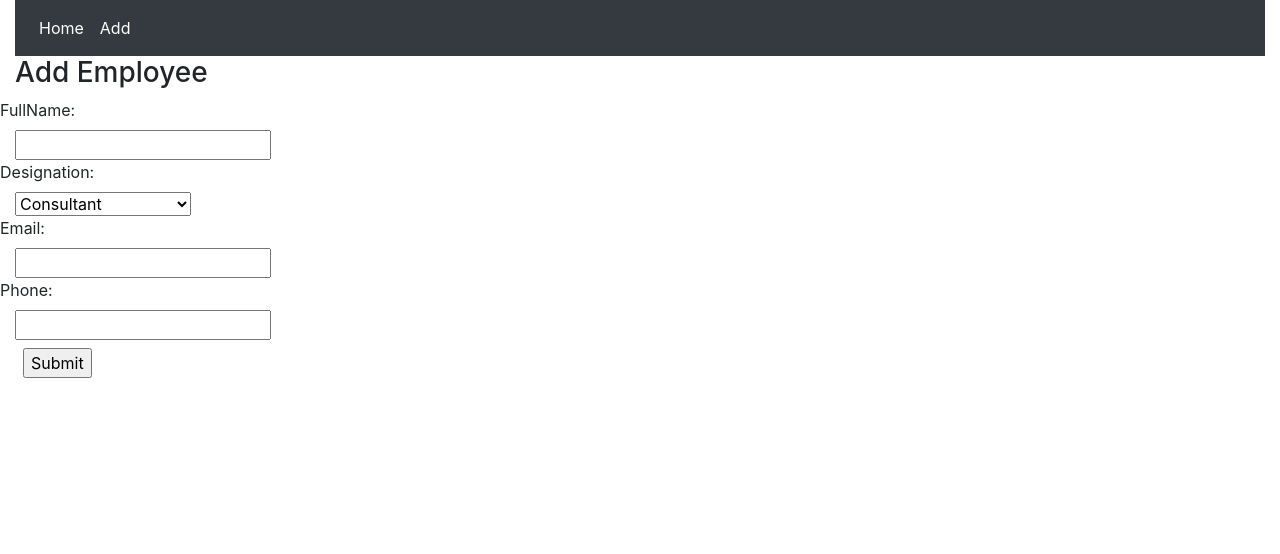
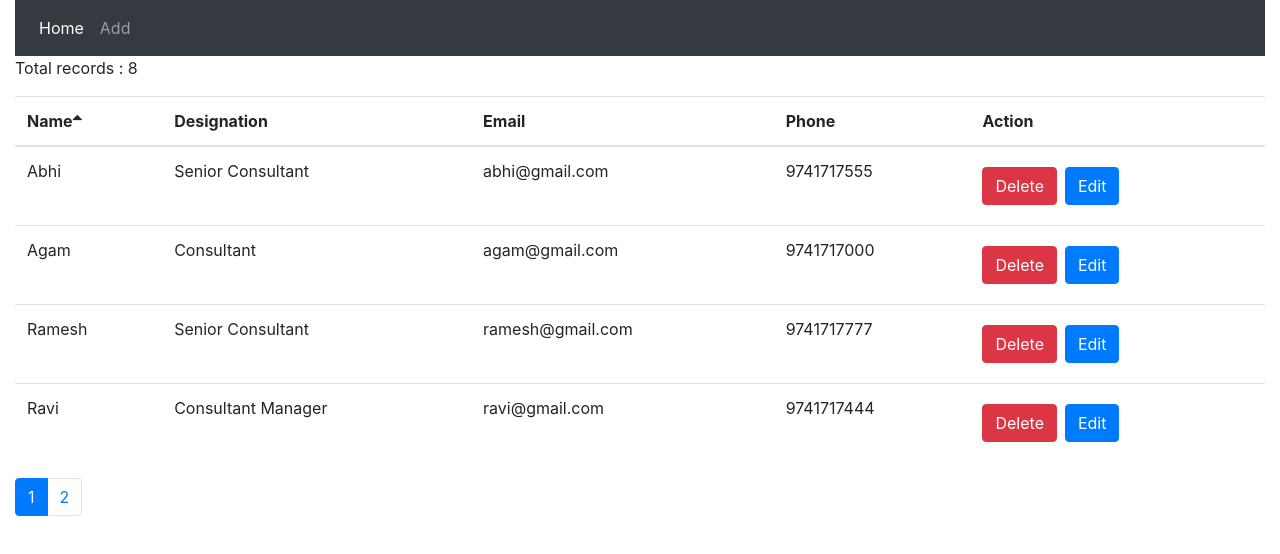
Before and after one commit to ShikharBh/employeemanagement, a React (Create React App) app: page /Add in a window 1280 px wide. Shown: the top 554 px of the page. Built offline with nearby package versions, Linux system fonts and the light colour scheme.

Commit message:
Edit employee

```diff
--- a/src/App.js
+++ b/src/App.js
@@ -1,19 +1,20 @@
 import React from "react";
 import "./App.css";
-import { Route, Switch} from "react-router-dom";
+import { Route, Switch } from "react-router-dom";
 import Home from "./components/homePage/homePage";
 import Navbar from "./components/navbar/navbar";
-import Add from "./components/addEmployee/addEmployee";
+import EmployeeForm from "./components/addEmployee/addEmployee";
 
 function App() {
   // useEffect(() => console.log("Refresh"));
 
   return (
     <div className="container-fluid">
-      <Navbar  />
+      <Navbar />
       <div>
         <Switch>
-          <Route path="/Add" component={Add} />
+          <Route path="/employee/:id" component={EmployeeForm} />
+          <Route path="/employee/" component={EmployeeForm} />
           <Route path="/" render={(props) => <Home {...props} />} />
         </Switch>
       </div>
--- a/src/components/addEmployee/addEmployee.jsx
+++ b/src/components/addEmployee/addEmployee.jsx
@@ -1,17 +1,54 @@
-import React from "react";
+import React, { useEffect, useState } from "react";
 import { useForm } from "react-hook-form";
-import { saveEmployee } from "./../../services/fakeEmployeeService";
+import {
+  saveEmployee,
+  getEmployee,
+} from "./../../services/fakeEmployeeService";
 
-export default function App(props) {
-  const { register, handleSubmit, errors } = useForm();
-  const onSubmit = (data) => {
-    saveEmployee(data);
+export default function EmployeeForm(props) {
+  const [data, setdata] = useState({
+    _id: "",
+    name: "",
+    designation: "",
+    phoneNumber: 0,
+    email: "",
+  });
+  const { register, handleSubmit, errors, setValue } = useForm();
+
+  useEffect(() => {
+    const employeeId = props.match.params.id;
+    if (employeeId === "new") return;
+
+    const employee = getEmployee(employeeId);
+
+    employeeData(employee);
+
+    // if (!employee) return props.history.replace("/not-found");
+  });
+  const employeeData = (employee) => {
+    setValue("name", employee.name);
+    setValue("designation", employee.designation);
+    setValue("phoneNumber", employee.phoneNumber);
+    setValue("email", employee.email);
+    setdata(employee);
+  };
+
+  const onSubmit = (newData) => {
+    const finalData = {
+      _id: data._id,
+      name: newData.name[0].toUpperCase() + newData.name.slice(1),
+      designation: newData.designation,
+      phoneNumber: newData.phoneNumber,
+      email: newData.email,
+    };
+
+    saveEmployee(finalData);
+
     props.history.push("/");
   };
 
   return (
     <form onSubmit={handleSubmit(onSubmit)}>
-      <h3>Add Employee</h3>
       <label htmlFor="name" className="row">
         FullName:
       </label>
@@ -26,7 +63,7 @@
         Designation:
       </label>
       <select
-        name="designation.name"
+        name="designation"
         id="designation"
         ref={register({ required: "This is required" })}
       >
--- a/src/components/employeesTable/employeesTable.jsx
+++ b/src/components/employeesTable/employeesTable.jsx
@@ -1,5 +1,6 @@
 import React from "react";
 import ModalItem from "../../common/modal/modal";
+import { Link } from "react-router-dom";
 
 const EmployeesTable = (props) => {
   const { employees, onDelete, onSort, sortColumn } = props;
@@ -33,9 +34,9 @@
           </th>
           <th
             className="clickable"
-            onClick={() => raiseSort("designation.name")}
+            onClick={() => raiseSort("designation")}
           >
-            Designation{renderSortIcon("designation.name")}
+            Designation{renderSortIcon("designation")}
           </th>
           <th>Email</th>
           <th>Phone</th>
@@ -46,7 +47,7 @@
         {employees.map((employee) => (
           <tr key={employee._id}>
             <td>{employee.name}</td>
-            <td>{employee.designation.name}</td>
+            <td>{employee.designation}</td>
             <td>{employee.email}</td>
             <td>{employee.phoneNumber}</td>
             <td>
@@ -55,6 +56,9 @@
                 employee={employee}
                 action="Delete"
               />
+              <Link className="btn btn-primary m-2" to={"/employee/" + employee._id}>
+                Edit
+              </Link>
             </td>
           </tr>
         ))}
--- a/src/components/navbar/navbar.jsx
+++ b/src/components/navbar/navbar.jsx
@@ -22,7 +22,7 @@
             <NavLink className="nav-item nav-link" to="/">
               Home{" "}
             </NavLink>
-            <NavLink className="nav-item nav-link" to="/Add">
+            <NavLink className="nav-item nav-link" to="/employee/new">
               Add{" "}
             </NavLink>
           </div>
--- a/src/services/fakeDesignationService.js
+++ /dev/null
@@ -1,9 +0,0 @@
-export const designation = [
-  { _id: "5b21ca3eeb7f6fbccd471810", name: "Consultant Manager" },
-  { _id: "5b21ca3eeb7f6fbccd471811", name: "Senior Consultant" },
-  { _id: "5b21ca3eeb7f6fbccd471818", name: "Consultant" },
-];
-
-export function getDesignation() {
-  return designation.filter((g) => g);
-}
--- a/src/services/fakeEmployeeService.js
+++ b/src/services/fakeEmployeeService.js
@@ -1,67 +1,59 @@
-import * as designationAPI from "./fakeDesignationService";
-
 const employees = [
   {
     _id: "5b21ca3eeb7f6fbccd471815",
     name: "Shikhar",
-    designation: { _id: "5b21ca3eeb7f6fbccd471818", name: "Consultant" },
+    designation: "Consultant",
     phoneNumber: 9741717356,
-    email: "shikhar@gmailcom",
+    email: "shikhar@gmail.com",
   },
   {
     _id: "5b21ca3eeb7f6fbccd471813",
     name: "Agam",
-    designation: { _id: "5b21ca3eeb7f6fbccd471818", name: "Consultant" },
+    designation: "Consultant",
     phoneNumber: 9741717000,
-    email: "agam@gmailcom",
+    email: "agam@gmail.com",
   },
   {
     _id: "5b21ca3eeb7f6fbccd471812",
     name: "Shilpa",
-    designation: { _id: "5b21ca3eeb7f6fbccd471818", name: "Consultant" },
+    designation: "Consultant",
     phoneNumber: 9741717111,
-    email: "shilpa@gmailcom",
+    email: "shilpa@gmail.com",
   },
   {
     _id: "5b21ca3eeb7f6fbccd471814",
     name: "Srinath",
-    designation: { _id: "5b21ca3eeb7f6fbccd471811", name: "Senior Consultant" },
+    designation: "Senior Consultant",
     phoneNumber: 9741717222,
-    email: "srinath@gmailcom",
+    email: "srinath@gmail.com",
   },
   {
     _id: "5b21ca3eeb7f6fbccd471816",
     name: "Sujith",
-    designation: {
-      _id: "5b21ca3eeb7f6fbccd471810",
-      name: "Consultant Manager",
-    },
+    designation: "Consultant Manager",
     phoneNumber: 9741717333,
-    email: "sujith@gmailcom",
+    email: "sujith@gmail.com",
   },
   {
     _id: "5b21ca3eeb7f6fbccd471817",
     name: "Ravi",
-    designation: {
-      _id: "5b21ca3eeb7f6fbccd471810",
-      name: "Consultant Manager",
-    },
+    designation: "Consultant Manager",
     phoneNumber: 9741717444,
-    email: "ravi@gmailcom",
+    email: "ravi@gmail.com",
   },
   {
     _id: "5b21ca3eeb7f6fbccd471818",
     name: "Abhi",
-    designation: { _id: "5b21ca3eeb7f6fbccd471811", name: "Senior Consultant" },
+    designation: "Senior Consultant",
     phoneNumber: 9741717555,
-    email: "abhi@gmailcom",
+    email: "abhi@gmail.com",
   },
   {
     _id: "5b21ca3eeb7f6fbccd471820",
     name: "Ramesh",
-    designation: { _id: "5b21ca3eeb7f6fbccd471811", name: "Senior Consultant" },
+    designation: "Senior Consultant",
     phoneNumber: 9741717777,
-    email: "ramesh@gmailcom",
+    email: "ramesh@gmail.com",
   },
 ];
 
@@ -76,14 +68,12 @@
 export function saveEmployee(employee) {
   let employeeInDb = employees.find((m) => m._id === employee._id) || {};
   employeeInDb.name = employee.name;
-  employeeInDb.designation = designationAPI.designation.find(
-    (g) => g.name === employee.designation.name
-  );
+  employeeInDb.designation = employee.designation;
   employeeInDb.email = employee.email;
   employeeInDb.phoneNumber = employee.phoneNumber;
 
   if (!employeeInDb._id) {
-    employeeInDb._id = Date.now();
+    employeeInDb._id = Date.now().toString();
     employees.push(employeeInDb);
   }
 
```
